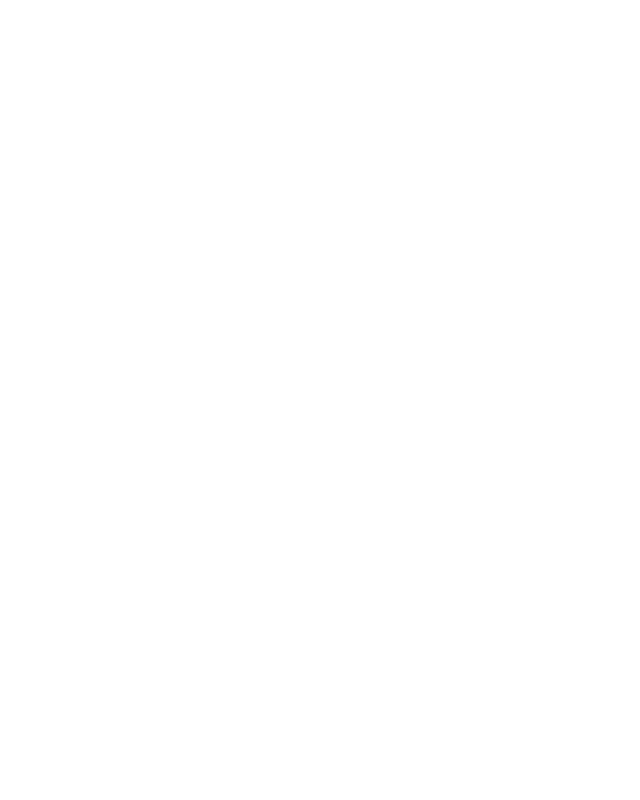
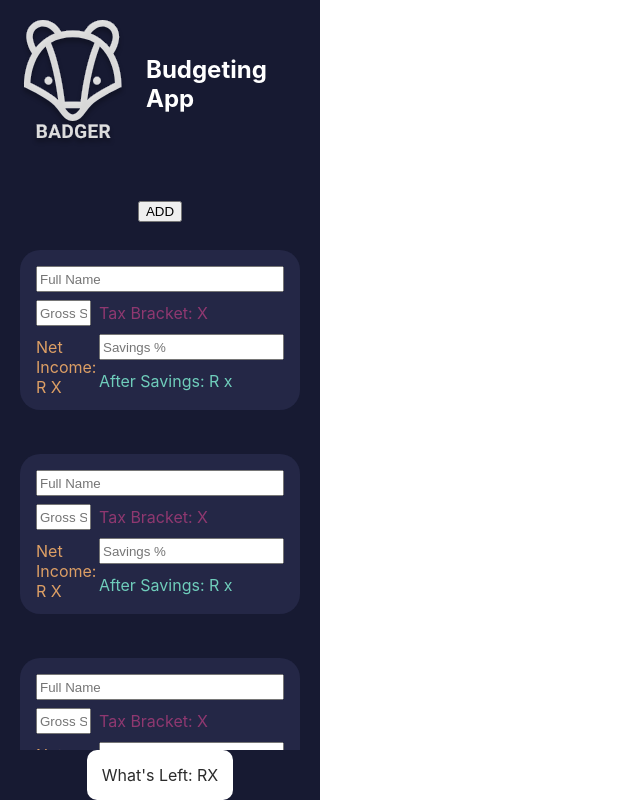
Before and after one commit to shanrescheepers/badger-budget-app, a React (Create React App) app: page / in a window 1280 px wide. Shown: the whole page, without its empty margins (0-640 px from the left). Built offline with nearby package versions, Linux system fonts and the light colour scheme.

Commit message:
Basic Income UI Added

```diff
--- a/package.json
+++ b/package.json
@@ -14,6 +14,7 @@
     "react-router": "^6.3.0",
     "react-router-dom": "^6.3.0",
     "react-scripts": "5.0.1",
+    "sass": "^1.52.3",
     "web-vitals": "^2.1.4"
   },
   "scripts": {
--- a/src/App.css
+++ b/src/App.css
@@ -9,3 +9,8 @@
   --headingColor: #F7F9FF;
   --bodyTextColor: #D9D9D9;
 }
+
+.App {
+  display: grid;
+  grid-template-columns: 25% 75%;
+}
--- a/src/App.js
+++ b/src/App.js
@@ -1,8 +1,15 @@
 import './App.css';
+import Income from './components/income/Income';
 
 function App() {
   return (
     <div className="App">
+      <div>
+        <Income />
+      </div>
+      <div className='dashboard-grid'>
+
+      </div>
     </div>
   );
 }
--- /dev/null
+++ b/src/Variables.scss
@@ -0,0 +1,9 @@
+$background-color: #171A32;
+$secondary-color: #242746;
+$primary-button: #5372C2;
+$secondary-button: #E96B9C;
+$orange-color: #DD9F65;
+$pink-variant: #8F3870;
+$indication-color: #6FCDBB;
+$heading-color: #F7F9FF;
+$bodyText-color: #D9D9D9;
--- /dev/null
+++ b/src/components/income/Income.js
@@ -0,0 +1,64 @@
+import './Income.scss';
+import logo from '../../assets/badger.svg';
+
+function Income() {
+    return (
+        <section className="income">
+            <div className='income__header'>
+                <img className='income__header__image' src={logo} />
+                <h1 className='income__header__title'>Budgeting App</h1>
+            </div>
+            <div className='income__add-button'>
+                <button onClick={""}>ADD</button>
+            </div>
+            <div className='income__household'>
+                {/* FOR LOOP */}
+                <div className='income__household__card'>
+                    <input className='income__household__card__ns' placeholder='Full Name'></input>
+                    <input className='income__household__card__gross' placeholder='Gross Salary'></input>
+                    <span className='income__household__card__taxb'>Tax Bracket: X</span>
+                    <span className='income__household__card__net'>Net Income: R X</span>
+                    <input className='income__household__card__save' placeholder='Savings %'></input>
+                    <span className='income__household__card__pocket'>After Savings: R x</span>
+                </div>
+                <div className='income__household__card'>
+                    <input className='income__household__card__ns' placeholder='Full Name'></input>
+                    <input className='income__household__card__gross' placeholder='Gross Salary'></input>
+                    <span className='income__household__card__taxb'>Tax Bracket: X</span>
+                    <span className='income__household__card__net'>Net Income: R X</span>
+                    <input className='income__household__card__save' placeholder='Savings %'></input>
+                    <span className='income__household__card__pocket'>After Savings: R x</span>
+                </div>
+                <div className='income__household__card'>
+                    <input className='income__household__card__ns' placeholder='Full Name'></input>
+                    <input className='income__household__card__gross' placeholder='Gross Salary'></input>
+                    <span className='income__household__card__taxb'>Tax Bracket: X</span>
+                    <span className='income__household__card__net'>Net Income: R X</span>
+                    <input className='income__household__card__save' placeholder='Savings %'></input>
+                    <span className='income__household__card__pocket'>After Savings: R x</span>
+                </div>
+                <div className='income__household__card'>
+                    <input className='income__household__card__ns' placeholder='Full Name'></input>
+                    <input className='income__household__card__gross' placeholder='Gross Salary'></input>
+                    <span className='income__household__card__taxb'>Tax Bracket: X</span>
+                    <span className='income__household__card__net'>Net Income: R X</span>
+                    <input className='income__household__card__save' placeholder='Savings %'></input>
+                    <span className='income__household__card__pocket'>After Savings: R x</span>
+                </div>
+                <div className='income__household__card'>
+                    <input className='income__household__card__ns' placeholder='Full Name'></input>
+                    <input className='income__household__card__gross' placeholder='Gross Salary'></input>
+                    <span className='income__household__card__taxb'>Tax Bracket: X</span>
+                    <span className='income__household__card__net'>Net Income: R X</span>
+                    <input className='income__household__card__save' placeholder='Savings %'></input>
+                    <span className='income__household__card__pocket'>After Savings: R x</span>
+                </div>
+            </div>
+            <div className='income__total'>
+                <span className='income__total__text'>What's Left: RX</span>
+            </div>
+        </section>
+    );
+}
+
+export default Income;
--- /dev/null
+++ b/src/components/income/Income.scss
@@ -0,0 +1,110 @@
+@import "../../Variables.scss";
+
+.income {
+  display: grid;
+  grid-template-columns: 1fr;
+  grid-template-rows: 200px 30px auto;
+  justify-items: center;
+  align-items: start;
+  background-color: $background-color;
+  height: 100vh;
+
+  &__header {
+    display: grid;
+    grid-template-columns: auto auto;
+    grid-template-rows: auto;
+    align-items: center;
+
+
+    &__title {
+      color: white;
+    }
+
+    &__image {
+      margin: 20px;
+    }
+  }
+
+  &__household {
+    display: grid;
+    grid-template-rows: auto;
+    grid-template-columns: 1fr;
+    grid-gap: 4px;
+    overflow-y: scroll;
+    height: 65vh;
+
+
+    &__card {
+      display: grid;
+      height: fit-content;
+      grid-template-columns: repeat(3, 1fr);
+      grid-template-rows: repeat(4, 1fr);
+      align-items: center;
+      grid-gap: 8px;
+      margin: 20px;
+      padding: 16px;
+      background-color: #242746;
+      border-radius: 20px;
+      grid-template-areas:
+        "ns ns ns"
+        "gross gross taxb"
+        "net net save"
+        ". . pocket"
+      ;
+
+      &__ns {
+        grid-area: ns;
+        height: 20px;
+      }
+
+      &__gross {
+        grid-area: gross;
+        height: 20px;
+      }
+
+      &__taxb {
+        grid-area: taxb;
+        color: $pink-variant;
+        height: 20px;
+      }
+
+      &__net {
+        grid-area: net;
+        color: $orange-color;
+        height: 20px;
+      }
+
+      &__save {
+        grid-area: save;
+        height: 20px;
+      }
+
+      &__pocket {
+        grid-area: pocket;
+        color: $indication-color;
+        height: 20px;
+      }
+    }
+  }
+
+  &__total {
+    display: grid;
+    place-items: center;
+    border-radius: 10px;
+    background-color: #ffff;
+    padding: 15px;
+
+    &__text {
+      color: #2b2b2b;
+    }
+  }
+
+  ::-webkit-scrollbar {
+    width: 10px;
+    background: $secondary-color;
+  }
+
+  ::-webkit-scrollbar-thumb {
+    background-color: $indication-color ;
+  }
+}
```
Also changed, not shown: 2 other files (tests, documents, lock files or other folders).
